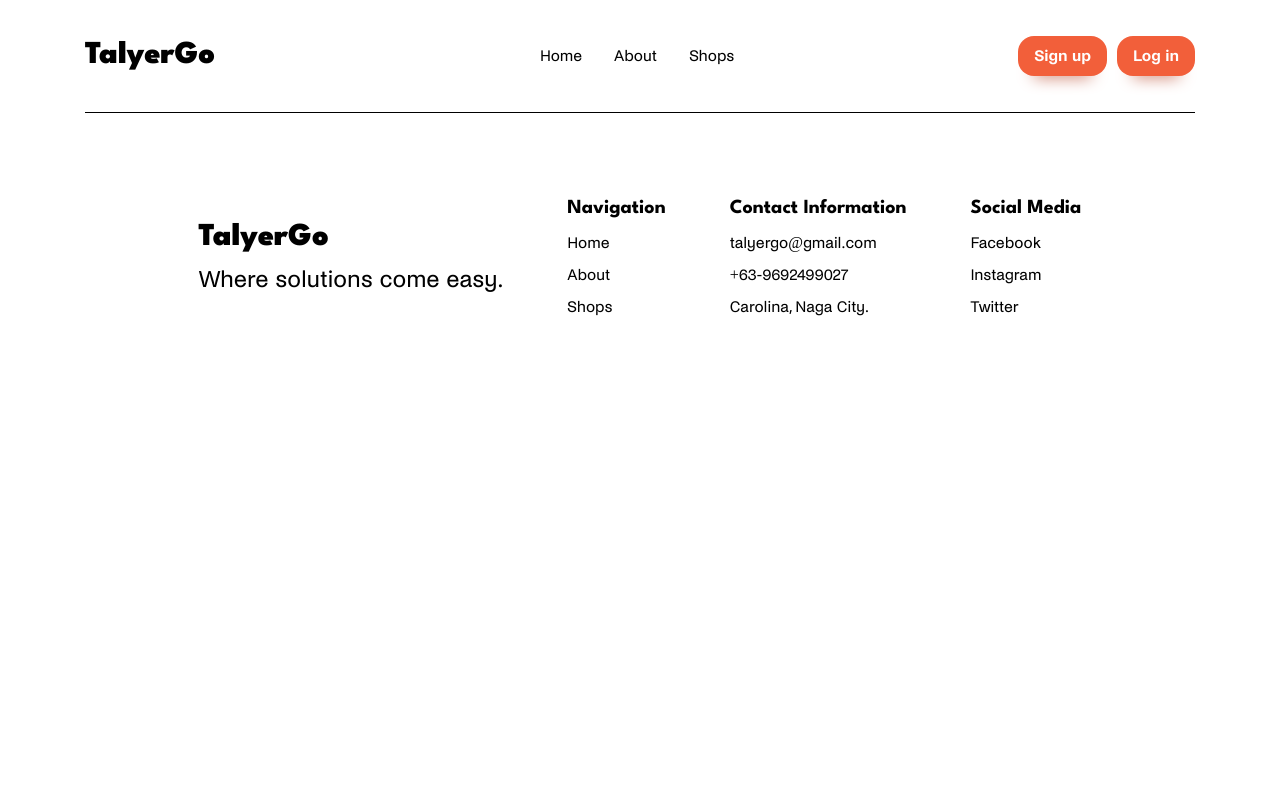
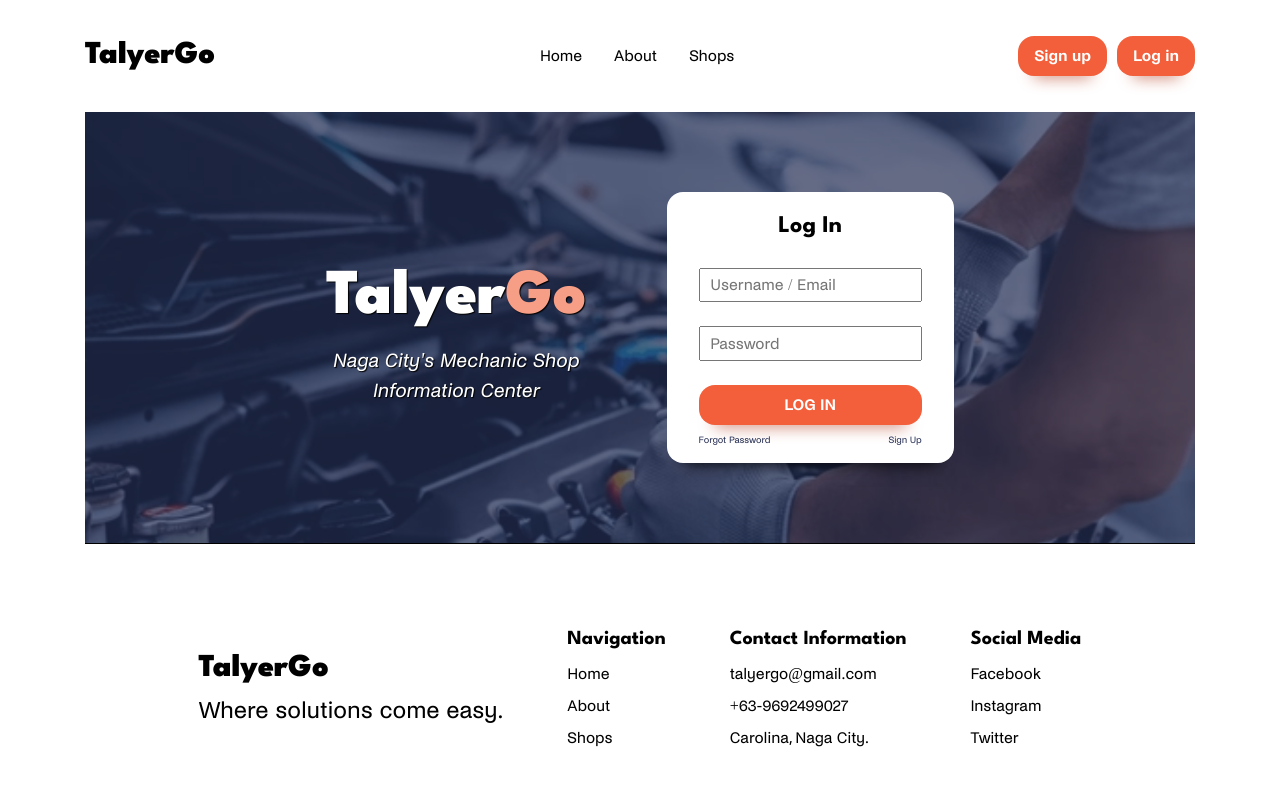
Before and after one commit to IyzOnline/TalyerGO_TrendsProject, a React (Create React App) app in the folder talyergo/: page /log-in in a window 1280 px wide. Shown: the top 786 px of the page. Built offline with nearby package versions, Linux system fonts and the light colour scheme.

Commit message:
feat: Create and style log-in page

```diff
--- a/talyergo/src/App.css
+++ b/talyergo/src/App.css
@@ -49,6 +49,7 @@
 :root{
   --fs-primary-heading: 3rem;
   --fs-titles: 2rem;
+  --fs-large-titles: 4rem;
   --fs-buttons: 1rem;
   --fs-specifics: 1.5rem;
   --fs-description: 1.25rem;
@@ -62,6 +63,7 @@
 
   --size-8: 0.5rem;
   --size-16: 1rem;
+  --size-24: 1.5rem;
   --size-32: 2rem;
   --size-64: 4rem;
   --size-80: 5rem;
@@ -373,6 +375,94 @@ button a{
   align-items: center;
 }
 
+/* Log-In */
+
+.log-in-wrapper{
+  position: relative;
+  overflow: hidden;
+}
+
+.log-in-bg-container{
+  position: absolute;
+  top: 0;
+  left: 0;
+  width: 100%;
+  height: 100%;
+  background-image: url('images/log-in-photo.png');
+  background-size: cover;
+}
+
+.log-in-logo-wrapper{
+  text-align: center;
+  color: var(--clr-neutral-100);
+  text-shadow: 1px 1px 1px black;
+}
+
+:where(.log-in-logo-wrapper>:not(:first-child)){
+  font-family: var(--ff-general);
+  font-size: var(--fs-description);
+  font-style: italic;
+  font-weight: 500;
+}
+
+.log-in-content-wrapper{
+  position: relative;
+  z-index: 1;
+  display: flex;
+  flex-direction: row;
+  justify-content: center;
+  align-items: center;
+  gap: 5rem;
+  flex-wrap: wrap;
+  margin-inline: 2rem;
+}
+
+.log-in-box-wrapper{
+  display: flex;
+  flex-direction: column;
+  align-items: center;
+  gap: var(--size-24);
+  background-color: var(--clr-neutral-100);
+  padding: 1rem 2rem;
+  border-radius: 1rem;
+  box-shadow: 0 1em 1em -1em black;
+  font-size: var(--size-16);
+  font-family: var(--ff-general);
+}
+
+.log-in-box-wrapper h1{
+  font-size: var(--size-24);
+  font-family: var(--ff-primary);
+}
+
+.log-in-box-wrapper input{
+  padding: 0.2rem 0.6rem;
+  font-size: var(--size)
+}
+
+.submmit-wrapper{
+  width: 100%;
+  text-align: center;
+  flex-grow: 1;
+}
+
+.log-in-submit{
+  width: 100%;
+  border: none;
+  color: var(--clr-neutral-100);
+}
+
+
+.bottom-options{
+  display: flex;
+  justify-content: space-between;
+  padding-top: 0.5rem;
+  font-size: 0.6rem;
+  color: var(--clr-primary-400);
+}
+
+
+
 /* Footer */
 
 .footer-wrapper{
@@ -415,12 +505,12 @@ button a{
   margin-inline: auto;
 }
 
+.margin-block-32{
+  margin-block: var(--size-32);
+}
+
 .padding-block-32{
   padding-block: var(--size-32);
-}
-
-.margin-block-32{
-  margin-block: var(--size-32);
 }
 
 .padding-block-80{
@@ -436,6 +526,12 @@ button a{
   min-width: 171px;
   font-family: var(--ff-primary);
   font-size: var(--fs-titles);
+  font-weight: var(--fw-bold);
+}
+
+.logo-large{
+  font-family: var(--ff-primary);
+  font-size: var(--fs-large-titles);
   font-weight: var(--fw-bold);
 }
 
@@ -458,3 +554,7 @@ button a{
   height: 1.5rem;
   width: auto;
 }
+
+.clr-accent-300{
+  color: var(--clr-accent-300);
+}
--- a/talyergo/src/components/LogIn.js
+++ b/talyergo/src/components/LogIn.js
@@ -2,8 +2,27 @@ export const LogIn = () => {
     return (
         <section>
             <div className="container">
-                <div>
-
+                <div className="log-in-wrapper | padding-block-80">
+                    <div class="log-in-bg-container | bg-container-filter-blue"></div>
+                    <div className="log-in-content-wrapper">
+                        <div className="log-in-logo-wrapper">
+                            <p className="logo-large">Talyer<span className="clr-accent-300">Go</span></p>
+                            <p>Naga City's Mechanic Shop</p>
+                            <p>Information Center</p>
+                        </div>
+                        <div className="log-in-box-wrapper">
+                            <h1>Log In</h1>
+                            <input type="text" placeholder="Username / Email"/>
+                            <input type="password" placeholder="Password"/>
+                            <div className="submmit-wrapper">
+                                <button className="log-in-submit">LOG IN</button>
+                                <div class="bottom-options">
+                                    <p>Forgot Password</p>
+                                    <p>Sign Up</p>
+                                </div>
+                            </div>
+                        </div>
+                    </div>
                 </div>
             </div>
         </section>
```
Also changed, not shown: talyergo/src/images/log-in-photo.png (added).
